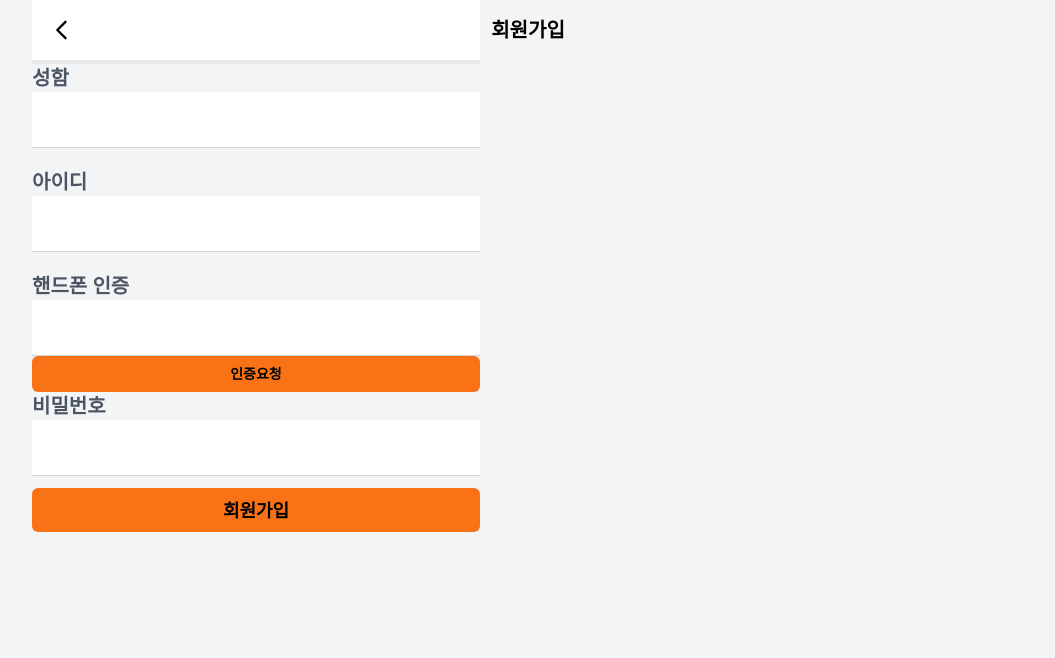
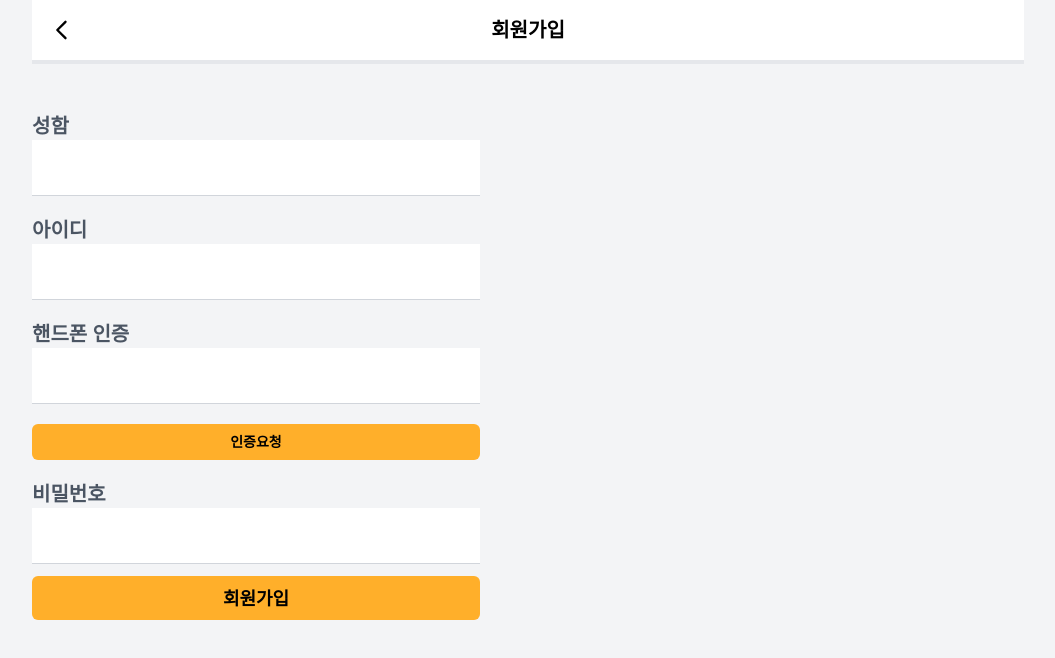
Before and after one commit to uhbooba/frontend, a React (Vite) app: page /signup in a window 1280 px wide. Shown: the top 658 px of the page, without its empty margins (112-1167 px from the left). Built offline with nearby package versions, Linux system fonts and the light colour scheme.

Commit message:
✨Feat : 회원가입 유효성 처리

```diff
--- a/src/components/common/buttons/Button.tsx
+++ b/src/components/common/buttons/Button.tsx
@@ -1,16 +1,16 @@
 import React from 'react';
 import clsx from 'clsx';
 
-export const BUTTON_SIZES = {
+const BUTTON_SIZES = {
   large: 'py-2 w-full text-lg',
   medium: 'py-2 w-full text-md',
   small: 'py-2 w-full text-sm',
 };
 
-export const BUTTON_COLORS = {
-  orange: 'bg-orange-500  focus:border-blue-400 focus:text-blue-400',
-  red: 'bg-red-500  focus:border-blue-400 focus:text-blue-400',
-  green: 'bg-green-500  focus:border-blue-400 focus:text-blue-400',
+const BUTTON_COLORS = {
+  orange: 'bg-primary  focus:border-blue-400 focus:text-blue-400',
+  red: 'bg-red-main focus:border-blue-400 focus:text-blue-400',
+  green: 'bg-green-main  focus:border-blue-400 focus:text-blue-400',
   white: 'bg-white-500 focus:border-blue-300 focus:text-blue-400',
 };
 
@@ -26,9 +26,10 @@ type ButtonProps = {
   label: string;
   size?: keyof typeof BUTTON_SIZES;
   color?: keyof typeof BUTTON_COLORS;
-  onClick?: () => void;
+  onClick?: (event: React.MouseEvent<HTMLButtonElement>) => void;
   disabled?: boolean;
   className?: string;
+  type?: 'submit' | 'reset' | 'button';
 };
 
 const Button: React.FC<ButtonProps> = ({
@@ -38,6 +39,7 @@ const Button: React.FC<ButtonProps> = ({
   onClick,
   disabled = false,
   className,
+  type,
 }) => {
   return (
     <button
@@ -49,7 +51,7 @@ const Button: React.FC<ButtonProps> = ({
         className,
       )}
       onClick={onClick}
-      disabled={disabled}
+      type={type}
     >
       {label}
     </button>
--- a/src/pages/auth/Signup.tsx
+++ b/src/pages/auth/Signup.tsx
@@ -1,7 +1,14 @@
 import Button from '@/components/common/buttons/Button';
+import ErrorText from '@/components/common/ErrorText';
 import { Input } from '@/components/common/Input';
 import TopBar from '@/components/layouts/TopBar';
 import { useNumberInput } from '@/hooks/useNumberInput';
+import {
+  validateName,
+  validatePassword,
+  validatePhoneNumber,
+  validateUserId,
+} from '@/utils/validation';
 import { useEffect, useState } from 'react';
 
 const Signup = () => {
@@ -28,7 +35,7 @@ const Signup = () => {
 
   // 핸드폰 인증 클릭
   const handlePhoneVerificationClick = () => {
-    if (phoneNumber && !/^\d{10,11}$/.test(phoneNumber)) {
+    if (validatePhoneNumber(phoneNumber)) {
       setErrors((prev) => ({
         ...prev,
         phoneNumber: '올바른 전화번호를 입력해주세요.',
@@ -41,42 +48,74 @@ const Signup = () => {
     setErrors((prev) => ({ ...prev, phoneNumber: '' }));
   };
 
-  const handlePhoneVerification = () => {};
+  const handlePhoneVerification = () => {
+    setTsPhoneConfirmed(true);
+  };
+
+  const handleSignup = (e: React.FormEvent<HTMLFormElement>) => {
+    e.preventDefault();
+
+    const newErrors = {
+      userName: validateName(userName),
+      userId: validateUserId(userId),
+      phoneNumber: isPhoneConfirmed ? '' : '전화번호 인증이 필요합니다.',
+      password: validatePassword(password),
+    };
+
+    setErrors(newErrors);
+
+    if (Object.values(newErrors).every((error) => error === '')) {
+      console.log('회원가입 성공');
+    }
+  };
 
   return (
-    <div className='flex min-h-screen'>
-      <div className='w-full max-w-md'>
+    <div className='flex min-h-screen flex-col'>
       <TopBar title='회원가입' />
-        <form className='item flex flex-col justify-center'>
+      <div className='h-full w-full max-w-md justify-center'>
+        <form
+          onSubmit={handleSignup}
+          className='mt-12 flex flex-col justify-center'
+        >
           <Input
             label='성함'
             value={userName}
             onChange={(e) => setUserName(e.target.value)}
-            className='mb-5'
+            isError={errors.userName !== ''}
           />
+          {errors.userName && <ErrorText content={errors.userName} />}
+          <div className='mt-5'>
             <Input
               label='아이디'
               value={userId}
               onChange={(e) => setUserId(e.target.value)}
-            className='mb-5'
+              isError={errors.userId !== ''}
+              pattern='[a-zA-Z0-9]*'
             />
-          <div className='flex flex-row'>
+            {errors.userId && <ErrorText content={errors.userId} />}
+          </div>
+
+          <div className='mt-5 flex flex-col'>
             <Input
               label='핸드폰 인증'
               value={phoneNumber}
               onChange={onPhoneNumberChange}
               pattern='[0-9]*'
               inputMode='numeric'
+              isError={errors.phoneNumber !== ''}
             />
+            {errors.phoneNumber && <ErrorText content={errors.phoneNumber} />}
           </div>
           <Button
             label={isPhoneClicked ? '인증번호 재전송' : '인증요청'}
             onClick={handlePhoneVerificationClick}
             size='small'
             type='button'
+            className='my-5'
           />
           {isPhoneClicked && (
-            <div className='mt-3 flex flex-row'>
+            <div className='mb-5 flex flex-col'>
+              <div className='flex flex-row'>
                 <Input
                   className='w-full'
                   value={phoneConfirmNumber}
@@ -86,8 +125,11 @@ const Signup = () => {
                   label='확인'
                   onClick={handlePhoneVerification}
                   size='small'
-                className='w-3/6'
+                  className='ml-2 w-1/3'
+                  type='button'
                 />
+              </div>
+              <p className='mt-2 text-green-main'>인증되었습니다.</p>
             </div>
           )}
           <Input
@@ -95,9 +137,11 @@ const Signup = () => {
             value={password}
             type='password'
             onClick={() => {}}
+            isError={errors.password !== ''}
           />
+          {errors.password && <ErrorText content={errors.password} />}
           <div className='mt-3 flex flex-col justify-center'>
-            <Button label='회원가입' size='large' />
+            <Button label='회원가입' size='large' type='submit' />
           </div>
         </form>
       </div>
--- /dev/null
+++ b/src/utils/validation.ts
@@ -0,0 +1,24 @@
+export const validateName = (name: string) => {
+  if (!name.trim()) return '이름을 입력해주세요.';
+  if (!/^[가-힣]{2,17}$/.test(name)) return '올바른 이름을 입력해주세요.';
+  return '';
+};
+
+export const validateUserId = (id: string) => {
+  if (!id.trim()) return '아이디를 입력해주세요.';
+  if (!/^[a-zA-Z0-9]{4,20}$/.test(id)) return '20자를 넘을 수 없습니다.';
+  return '';
+};
+
+export const validatePhoneNumber = (phone: string) => {
+  if (!phone.trim()) return '전화번호를 입력해주세요.';
+  if (!/^\d{10,11}$/.test(phone)) return '올바른 전화번호를 입력해주세요.';
+  return '';
+};
+
+export const validatePassword = (pw: string) => {
+  if (!pw.trim()) return '비밀번호를 입력해주세요.';
+  if (!/^(?=.*[A-Za-z])(?=.*\d)[A-Za-z\d]{8,}$/.test(pw))
+    return '비밀번호는 8자 이상의 영문자와 숫자 조합이어야 합니다.';
+  return '';
+};
```
Lines whose indentation alone changed are shown as unchanged.
